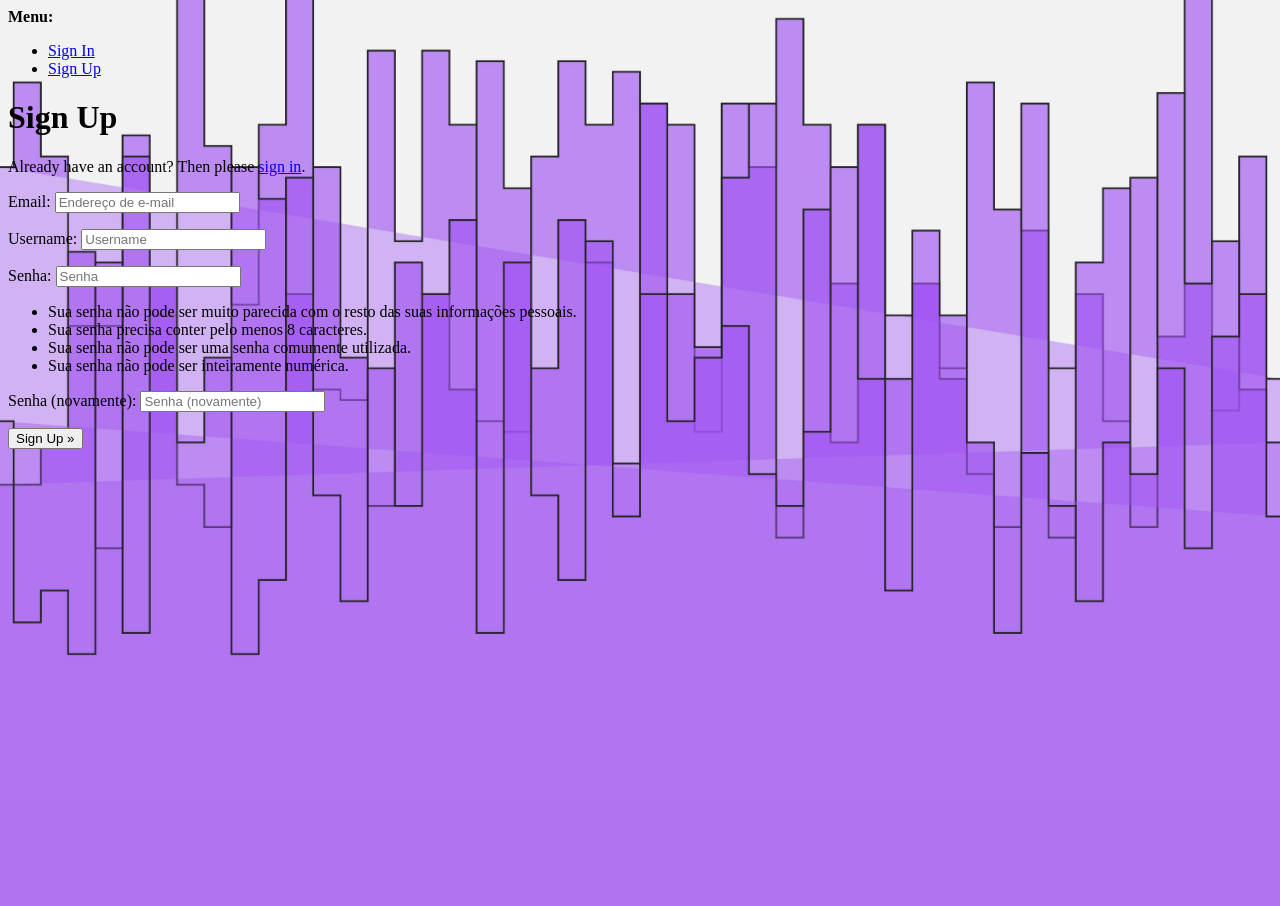
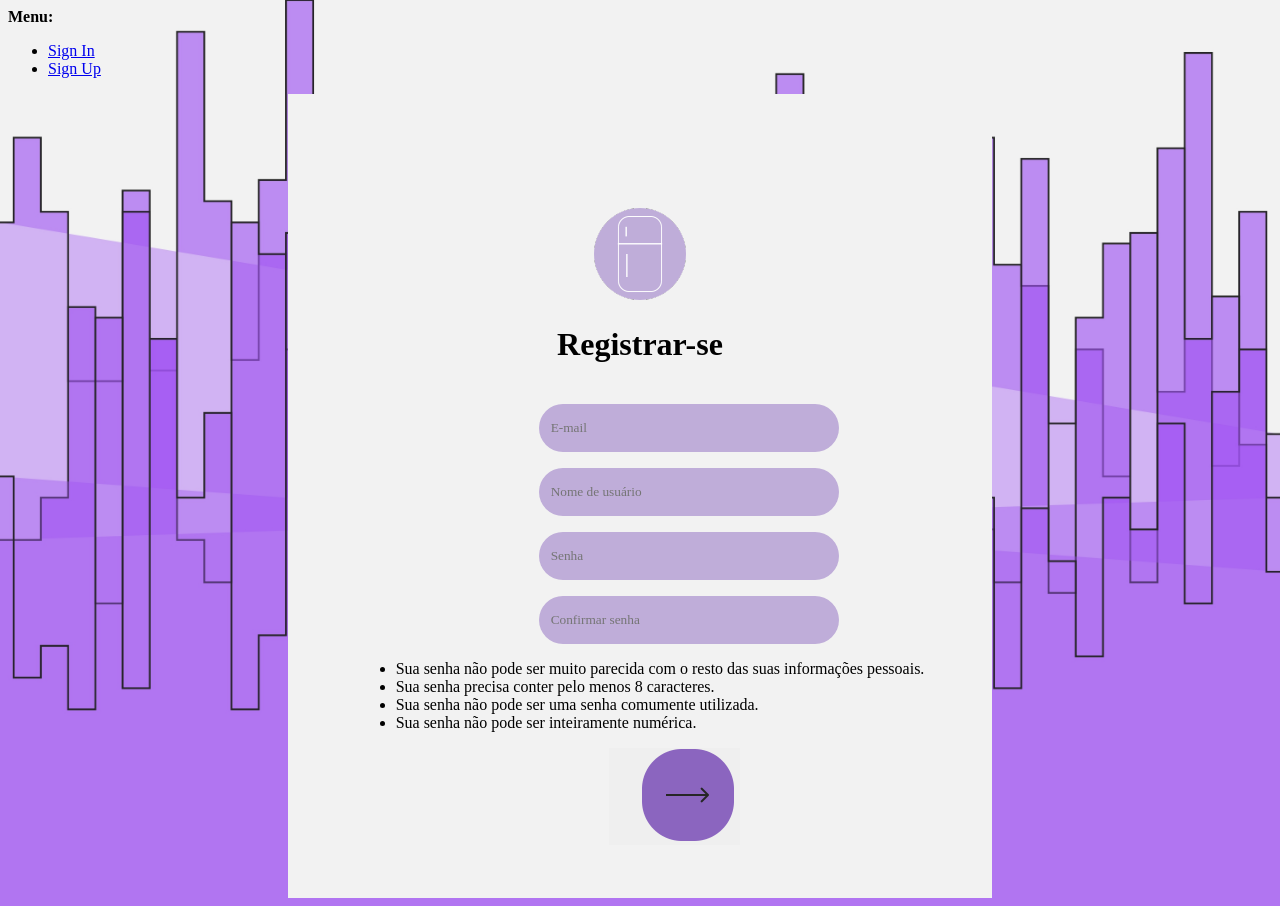
Before and after one commit to Tsuki25/SSF_Smart-Storage-Frigde, a Django app: page /accounts/signup/ in a window 1280 px wide. Before the commit the page ends 656 px from the top, so only its background shows below. Run offline with Django 4.2, Linux system fonts and the light colour scheme.

Commit message:
Tela de Cadastro PT1
Tela de cadastro estilizada, porém vai precisar de uma parte 2

```diff
--- a/estoque/urls.py
+++ b/estoque/urls.py
@@ -2,10 +2,12 @@ from django.conf import settings
 from django.urls import path
 import estoque.views as views
 from django.conf.urls.static import static
+from .views import CustomSignupView
 
 app_name = 'estoque'
 
 urlpatterns = [
+    path('signup/', CustomSignupView.as_view(), name='account_signup'),
     path('', views.Homepage.as_view(), name="homepage"),
     path('profile/', views.Profile.as_view(), name="profile"),
     path('excluir_conta/<int:pk>/', views.DeleteAccount.as_view(), name="excluir_conta"),
--- a/static/css/style.css
+++ b/static/css/style.css
@@ -43,6 +43,13 @@ body {
 .imgDecrease {
     width: 92px; /* Defina a largura desejada */
     height: 92px; /* Defina a altura desejada */
+    margin-left: 27px;
+
+}
+
+.imgDecrease2 {
+    width: 92px; /* Defina a largura desejada */
+    height: 92px; /* Defina a altura desejada */
     margin-left: 27px; /* Mova a imagem 20 pixels para a esquerda (ajuste conforme necessário) */
 
 }
@@ -66,6 +73,8 @@ body {
     background: #BFADD9;
     border: none; /* Remove a borda do campo de entrada */
     outline: none;
+    box-sizing: border-box;
+    width: 100%;
 }
 
 .rectanglesPass {
@@ -82,4 +91,113 @@ body {
     background: #BFADD9;
     border: none; /* Remove a borda do campo de entrada */
     outline: none;
+    box-sizing: border-box;
+    width: 100%;
 }
+
+.rectanglesSignup{
+    width: 700px;
+    height: 800px;
+    background-color: #F2F2F2;
+    border: 2px solid #F2F2F2;
+    margin: 0 auto;
+}
+
+.centered-text-signup{
+    display: flex;
+    flex-direction: column;
+    justify-content: center;
+    align-items: center;
+    height: 50%;
+}
+
+.centerSignup{
+    display: flex;
+    flex-direction: flex;
+    justify-content: center;
+    align-items: center;
+    height: 30%;
+    margin-left: 183px;
+}
+
+.ulul{
+    margin-left: -183px;
+}
+
+
+.rectanglesEmailSignup{
+    padding: 10px; /* Adicione algum espaço interno para melhor aparência */
+    border-radius: 30px; /* Adicione bordas arredondadas de 10px */
+    background: #BFADD9;
+    display: flex; /* Para fazer com que o retângulo se ajuste ao conteúdo */
+    width: 280px; /* Largura de 200 pixels */
+    height: 28px; /* Altura de 150 pixels */
+    margin-left: flex;
+}
+
+#id_email{
+    font-family: Montserrat;
+    background: #BFADD9;
+    border: none; /* Remove a borda do campo de entrada */
+    outline: none;
+    box-sizing: border-box;
+    width: 100%;
+}
+
+
+.rectanglesNickNameSignup{
+    padding: 10px; /* Adicione algum espaço interno para melhor aparência */
+    border-radius: 30px; /* Adicione bordas arredondadas de 10px */
+    background: #BFADD9;
+    display: flex; /* Para fazer com que o retângulo se ajuste ao conteúdo */
+    width: 280px; /* Largura de 200 pixels */
+    height: 28px; /* Altura de 150 pixels */
+    margin-left: flex;
+}
+
+#id_username{
+    font-family: Montserrat;
+    background: #BFADD9;
+    border: none; /* Remove a borda do campo de entrada */
+    outline: none;
+    box-sizing: border-box;
+    width: 100%;
+}
+
+.rectanglesPassSignup{
+    padding: 10px; /* Adicione algum espaço interno para melhor aparência */
+    border-radius: 30px; /* Adicione bordas arredondadas de 10px */
+    background: #BFADD9;
+    display: flex; /* Para fazer com que o retângulo se ajuste ao conteúdo */
+    width: 280px; /* Largura de 200 pixels */
+    height: 28px; /* Altura de 150 pixels */
+    margin-left: flex;
+}
+
+#id_password1{
+    font-family: Montserrat;
+    background: #BFADD9;
+    border: none; /* Remove a borda do campo de entrada */
+    outline: none;
+    box-sizing: border-box;
+    width: 100%;
+}
+
+.rectanglesPass2Signup{
+    padding: 10px; /* Adicione algum espaço interno para melhor aparência */
+    border-radius: 30px; /* Adicione bordas arredondadas de 10px */
+    background: #BFADD9;
+    display: flex; /* Para fazer com que o retângulo se ajuste ao conteúdo */
+    width: 280px; /* Largura de 200 pixels */
+    height: 28px; /* Altura de 150 pixels */
+    margin-left: flex;
+}
+
+#id_password2{
+    font-family: Montserrat;
+    background: #BFADD9;
+    border: none; /* Remove a borda do campo de entrada */
+    outline: none;
+    box-sizing: border-box;
+    width: 100%;
+}
--- a/templates/account/signup.html
+++ b/templates/account/signup.html
@@ -2,20 +2,69 @@
 
 {% load i18n %}
 
-{% block head_title %}{% trans "Signup" %}{% endblock head_title %}
+{% block head_title %}{% trans "Registrar-se" %}{% endblock head_title %}
 
 {% block content %}
-<h1>{% trans "Sign Up" %}</h1>
+<div class="rectanglesSignup">
+  <div class="centered-text-signup">
+      <div class="logo">
+        <img src="../../static/img/logo.png">
+      </div>
+      <h1>{% trans "Registrar-se" %}</h1>
+  </div>
 
-<p>{% blocktrans %}Already have an account? Then please <a href="{{ login_url }}">sign in</a>.{% endblocktrans %}</p>
+  <div class="centerSignup">
+    <form class="signup" id="signup_form" method="post" action="{% url 'account_signup' %}">
+      {% csrf_token %}
+      <p class="rectanglesEmailSignup">
+        <label for="id_email"></label>
+        <input type="email" name="email" placeholder="E-mail" autocomplete="email" maxlength="320" required="" id="id_email">
+      </p>
 
-<form class="signup" id="signup_form" method="post" action="{% url 'account_signup' %}">
-  {% csrf_token %}
-  {{ form.as_p }}
-  {% if redirect_field_value %}
-  <input type="hidden" name="{{ redirect_field_name }}" value="{{ redirect_field_value }}" />
-  {% endif %}
-  <button type="submit">{% trans "Sign Up" %} &raquo;</button>
-</form>
+      <p class="rectanglesNickNameSignup">
+        <label for="id_username"></label>
+        <input type="text" name="username" placeholder="Nome de usuário" autocomplete="username" minlength="1" maxlength="150" required="" id="id_username">
+      </p>
+
+      <p class="rectanglesPassSignup">
+        <label for="id_password1"></label>
+        <input type="password" name="password1" placeholder="Senha" autocomplete="new-password" required id="id_password1">
+        <span class="helptext"></span>
+        {% if form.password1.errors %}
+            <ul class="errorlist">
+                {% for error in form.password1.errors %}
+                    <li>{{ error|escape }}</li>
+                {% endfor %}
+            </ul>
+        {% endif %}
+      </p>
+
+      <p class="rectanglesPass2Signup">
+        <label for="id_password2"></label>
+        <input type="password" name="password2" placeholder="Confirmar senha" autocomplete="new-password" required="" id="id_password2">
+      </p>
+
+      <ul class="ulul">
+        <li>Sua senha não pode ser muito parecida com o resto das suas informações pessoais.</li>
+        <li>Sua senha precisa conter pelo menos 8 caracteres.</li>
+        <li>Sua senha não pode ser uma senha comumente utilizada.</li>
+        <li>Sua senha não pode ser inteiramente numérica.</li>
+      </ul>
+
+      <p></p>
+
+
+
+      {% if redirect_field_value %}
+      <input type="hidden" name="{{ redirect_field_name }}" value="{{ redirect_field_value }}" />
+      {% endif %}
+      <div class="imgSize">
+        <button class="primaryAction buttonRight" type="submit">
+            <img src="../../static/img/image.png" class="imgDecrease2">
+        </button>
+      </div>
+    </form>
+  </div>
+</div>
 
 {% endblock content %}
```
Also changed, not shown: estoque/views.py (+12 -0 lines), db.sqlite3.
